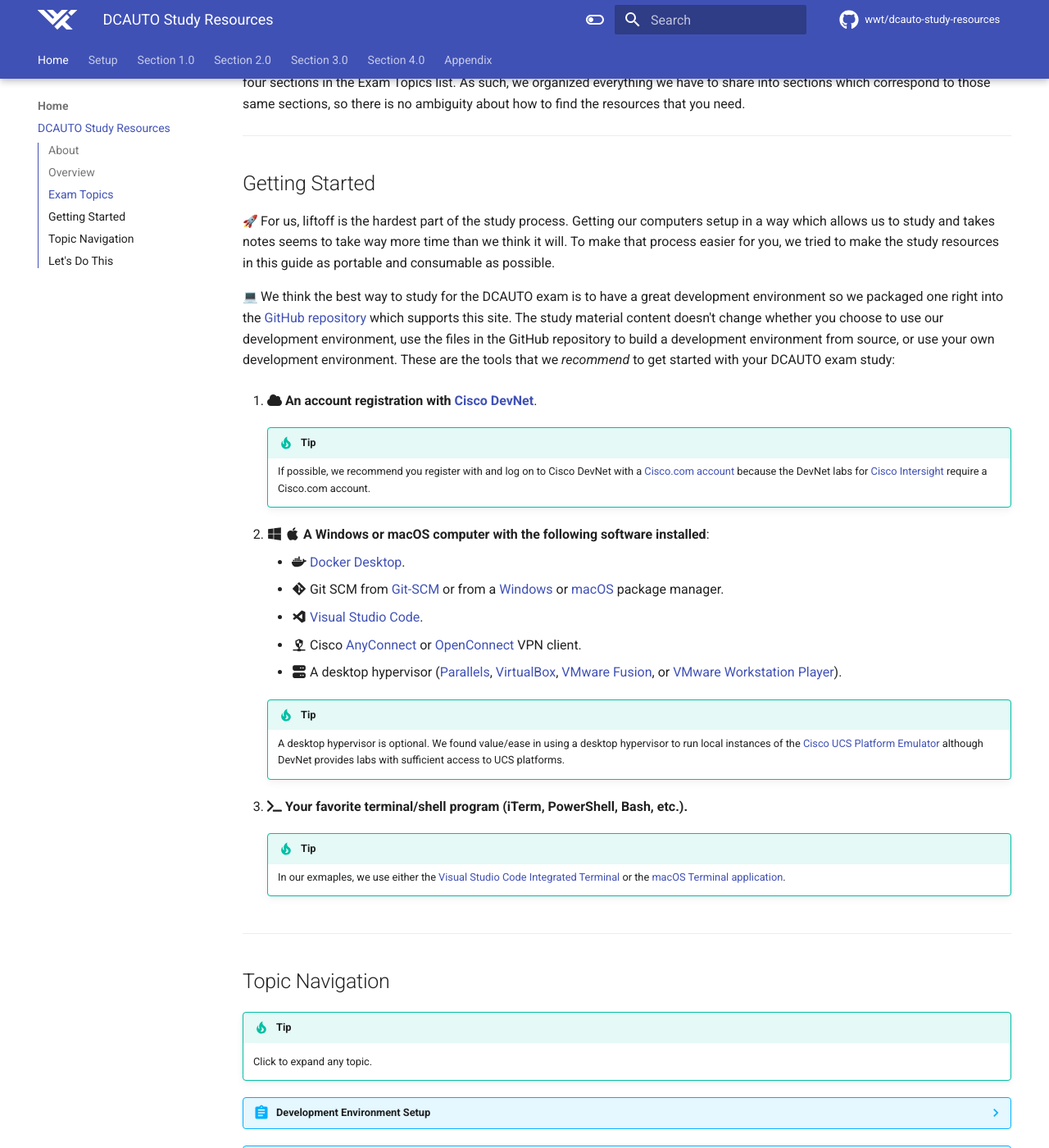
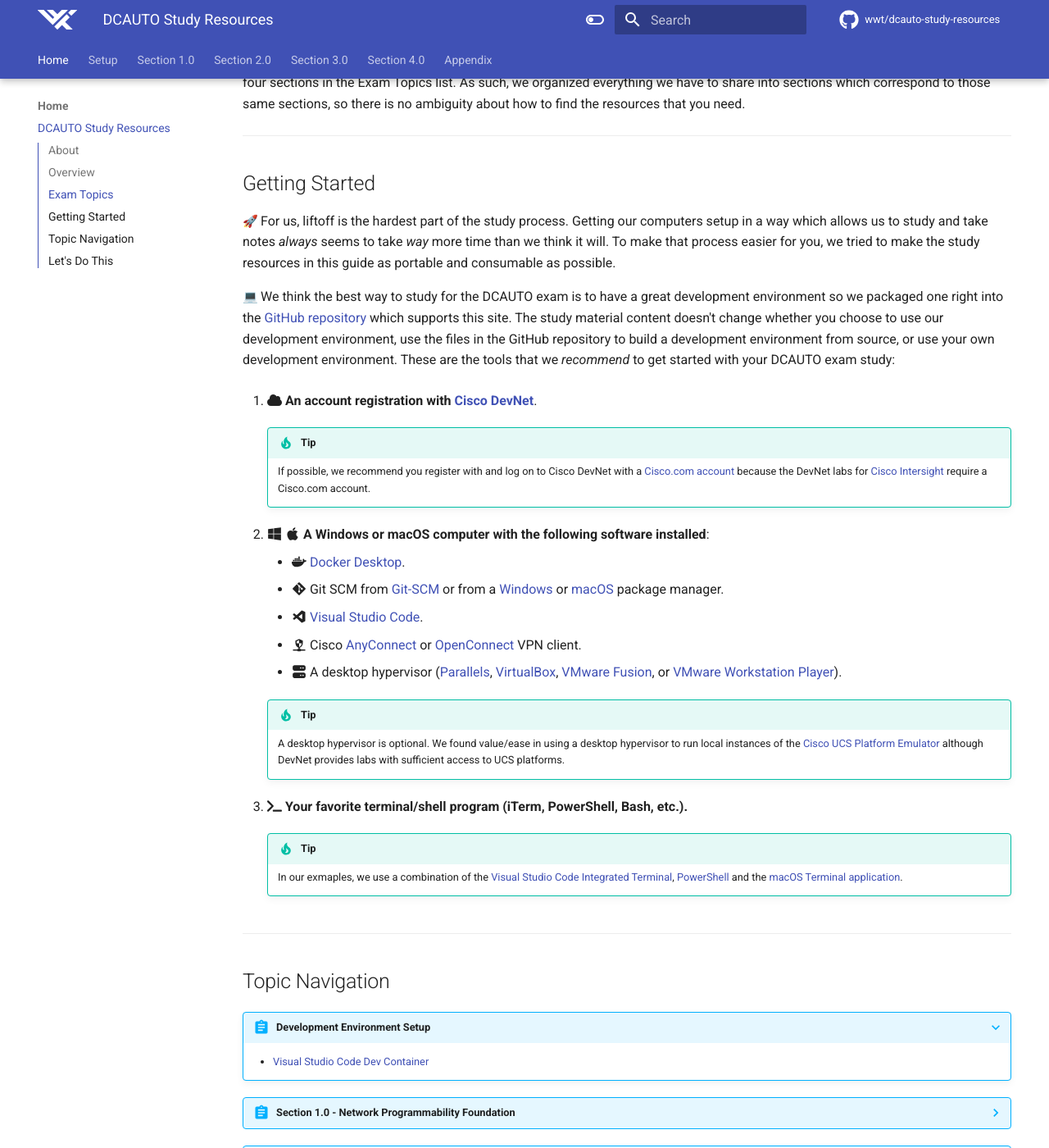
Before and after one commit to wwt/dcauto-study-resources, an MkDocs documentation site: the page built from docs/index.md, in a window 1280 px wide and 1400 px high, scrolled down 1155 px. Shown: the whole window at 82% size. Built offline with MkDocs 1.6.1 and Material for MkDocs 9.7.7, drawn with Linux system fonts in a browser that asks for light colours; emoji names are drawn with the system emoji font; comment, search, counter and statistics services are not loaded.

Commit message:
Typo corrections and formatting updates

```diff
--- a/docs/index.md
+++ b/docs/index.md
@@ -33,7 +33,7 @@
 
 ## Getting Started
 
-:rocket: For us, liftoff is the hardest part of the study process.  Getting our computers setup in a way which allows us to study and takes notes seems to take way more time than we think it will.  To make that process easier for you, we tried to make the study resources in this guide as portable and consumable as possible.
+:rocket: For us, liftoff is the hardest part of the study process.  Getting our computers setup in a way which allows us to study and take notes _always_ seems to take _way_ more time than we think it will.  To make that process easier for you, we tried to make the study resources in this guide as portable and consumable as possible.
 
 :computer: We think the best way to study for the DCAUTO exam is to have a great development environment so we packaged one right into the [GitHub repository](https://github.com/wwt/dcauto-study-resources "DCAUTO Study Resources GitHub Repository"){target=_blank} which supports this site.  The study material content doesn't change whether you choose to use our development environment, use the files in the GitHub repository to build a development environment from source, or use your own development environment.  These are the tools that we *recommend* to get started with your DCAUTO exam study:
 
@@ -55,16 +55,13 @@
 3. :fontawesome-solid-terminal: **Your favorite terminal/shell program (iTerm, PowerShell, Bash, etc.).**
 
     !!! tip
-        In our exmaples, we use either the [Visual Studio Code Integrated Terminal](https://code.visualstudio.com/docs/editor/integrated-terminal "Visual Studio Code Integrated Terminal"){target=_blank} or the [macOS Terminal application](https://support.apple.com/guide/terminal/welcome/mac "macOS Terminal Application"){target=_blank}.
+        In our exmaples, we use a combination of the [Visual Studio Code Integrated Terminal](https://code.visualstudio.com/docs/editor/integrated-terminal "Visual Studio Code Integrated Terminal"){target=_blank}, [PowerShell](https://docs.microsoft.com/en-us/powershell/scripting/install/installing-powershell-core-on-windows?view=powershell-7.1 "PowerShell Installation Instructions"){target=_blank} and the [macOS Terminal application](https://support.apple.com/guide/terminal/welcome/mac "macOS Terminal Application"){target=_blank}.
 
 ---
 
 ## Topic Navigation
 
-!!! tip
-    Click to expand any topic.
-
-??? abstract "Development Environment Setup"
+???+ abstract "Development Environment Setup"
     - [Visual Studio Code Dev Container](sections/section_0.md "Visual Studio Code Dev Container")
 
 ??? abstract "Section 1.0 - Network Programmability Foundation"
```
Also changed, not shown: docs/sections/section_0.md (+1 -1 lines).
